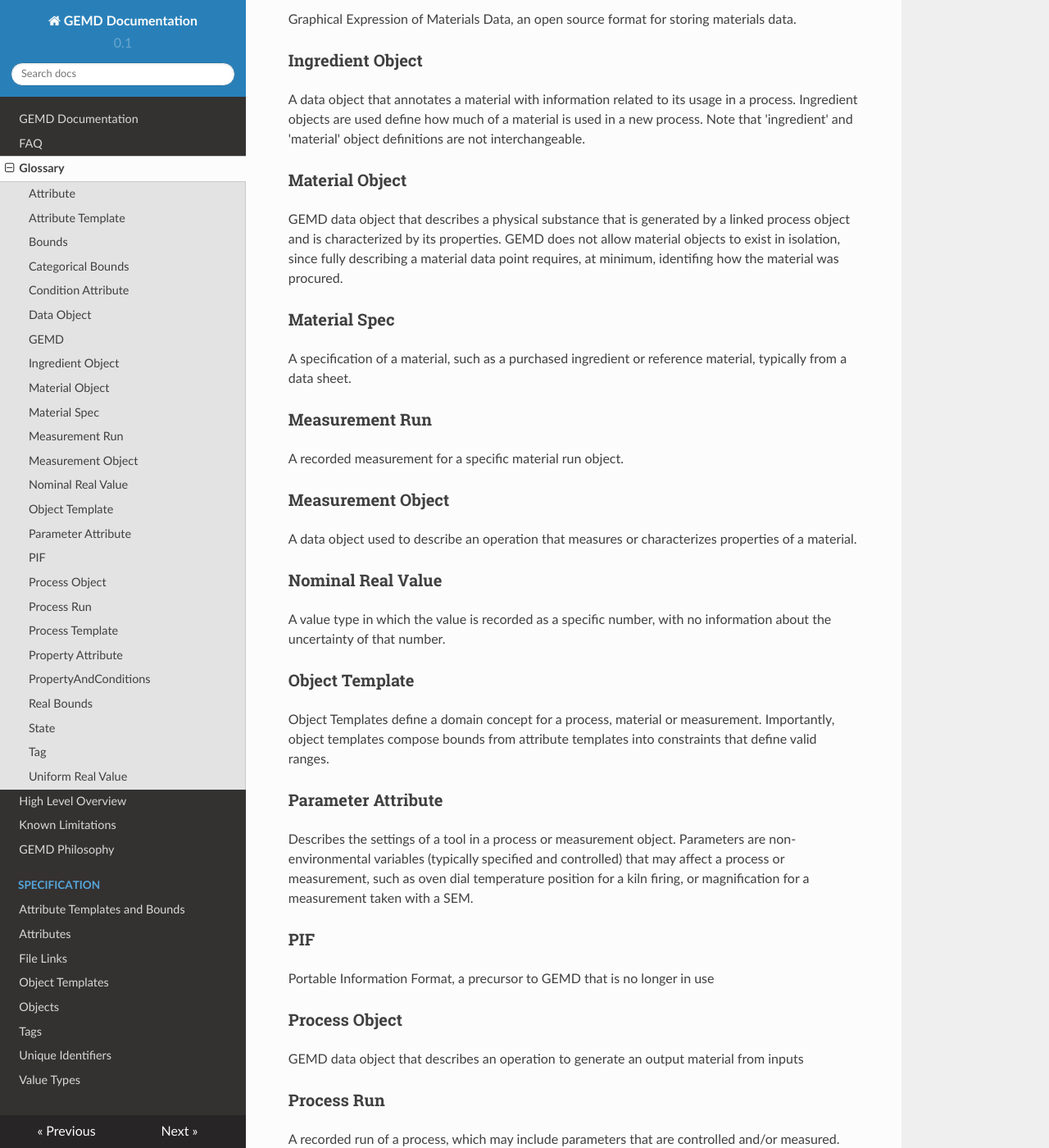
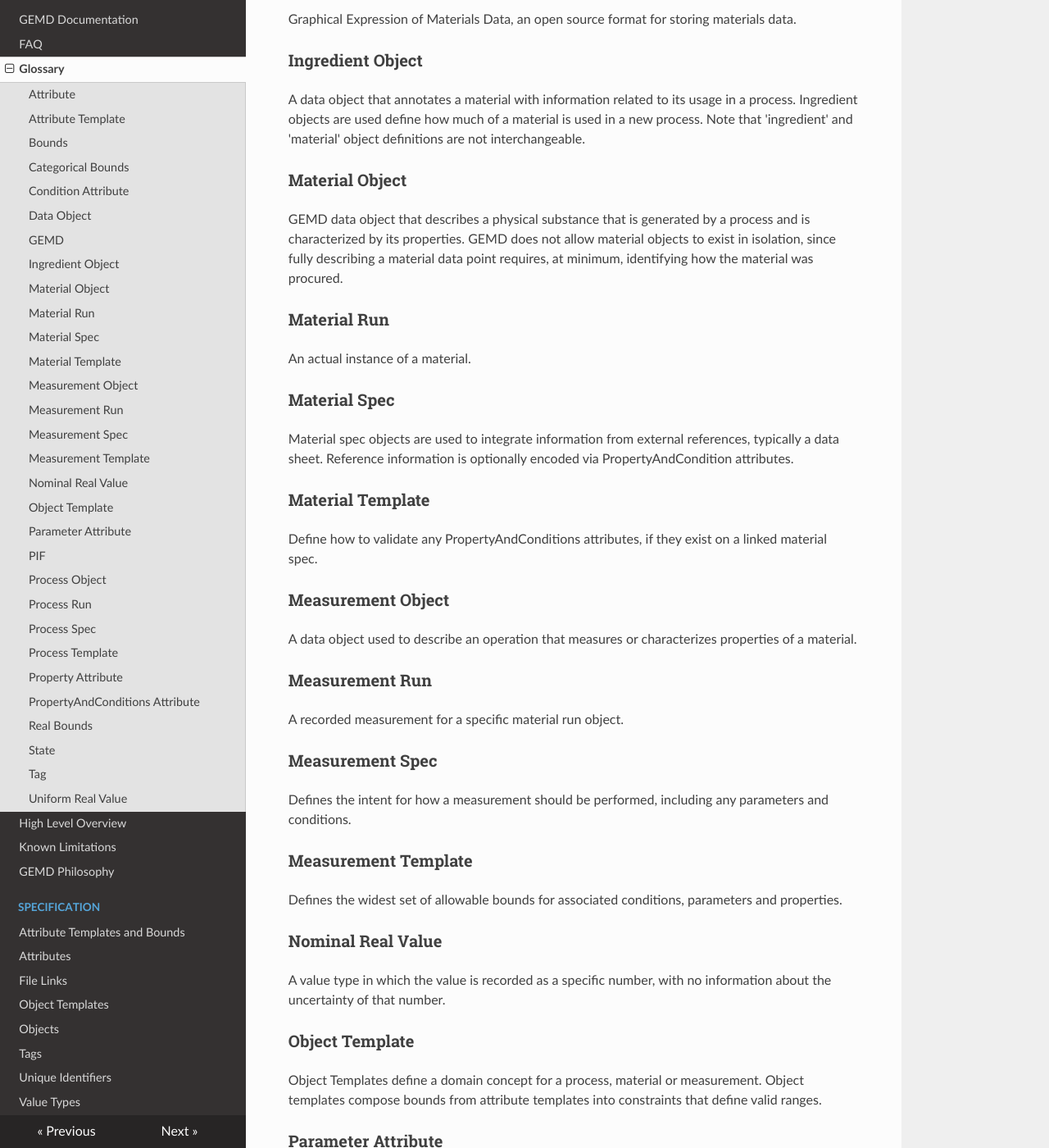
Before and after one commit to CitrineInformatics/gemd-docs, an MkDocs documentation site: the page built from docs/glossary.md, in a window 1280 px wide and 1400 px high, scrolled down 930 px. Shown: the whole window at 82% size. Built offline with MkDocs 1.6.1, drawn with Linux system fonts in a browser that asks for light colours; nearby versions of some CDN libraries; some of the changed text lies outside the part shown.

Commit message:
check coverage for data objects, and add missing items

```diff
--- a/docs/glossary.md
+++ b/docs/glossary.md
@@ -7,7 +7,7 @@ A characteristic of a material, process, or measurement. Attributes can be a GEM
 Attribute templates define a domain concept (e.g. density, yield strength), and include bounds to define acceptable values for a given attribute.
 
 ### Bounds
-Bounds are used in object and attribute templates. Object templates define the least constrained bounds, and attribute templates can constrain bounds to a tighter range or set.  Bounds may be real or categorical.
+Bounds are used in object and attribute templates. Object templates define the widest bounds, and attribute templates bounds further constrain values to a tighter range or set.  Bounds may be real or categorical.
 
 ### Categorical Bounds
 Bounds that are defined by a list of categories.
@@ -25,52 +25,68 @@ Graphical Expression of Materials Data, an open source format for storing materi
 A  data object that annotates a material with information related to its usage in a process. Ingredient objects are used define how much of a material is used in a new process. Note that 'ingredient' and 'material' object definitions are not interchangeable.
 
 ### Material Object
-GEMD data object that describes a physical substance that is generated by a linked process object and is characterized by its properties. GEMD does not allow material objects to exist in isolation, since fully describing a material data point requires, at minimum, identifing how the material was procured.
+GEMD data object that describes a physical substance that is generated by a process and is characterized by its properties. GEMD does not allow material objects to exist in isolation, since fully describing a material data point requires, at minimum, identifying how the material was procured.
+
+### Material Run
+An actual instance of a material.
 
 ### Material Spec
-A specification of a material, such as a purchased ingredient or reference material, typically from a data sheet.
+Material spec objects are used to integrate information from external references, typically a data sheet. Reference information
+is optionally encoded via PropertyAndCondition attributes.
+
+### Material Template
+Define how to validate any PropertyAndConditions attributes, if they exist on a linked material spec.
+
+### Measurement Object
+A data object used to describe an operation that measures or characterizes properties of a material.
 
 ### Measurement Run
 A recorded measurement for a specific material run object.
 
-### Measurement Object
-A data object used to describe an operation that measures or characterizes properties of a material.
+### Measurement Spec
+Defines the intent for how a measurement should be performed, including any parameters and conditions.
+
+### Measurement Template
+Defines the widest set of allowable bounds for associated conditions, parameters and properties.
 
 ### Nominal Real Value
 A value type in which the value is recorded as a specific number, with no information about the uncertainty of that number.
 
 ### Object Template
-Object Templates define a domain concept for a process, material or measurement. Importantly, object templates compose bounds from attribute templates into constraints that define valid ranges.
+Object Templates define a domain concept for a process, material or measurement. Object templates compose bounds from attribute templates into constraints that define valid ranges.
 
 ### Parameter Attribute
-Describes the settings of a tool in a process or measurement object. Parameters are non-environmental variables (typically specified and controlled) that may affect a process or measurement, such as oven dial temperature position for a kiln firing, or magnification for a measurement taken with a SEM.
+Describes the settings of a tool in a process or measurement object. Parameters are non-environmental variables (typically specified and controlled) that may affect a process or measurement.
 
 ### PIF
-Portable Information Format, a precursor to GEMD that is no longer in use
+Portable Information Format, a precursor to GEMD that is no longer in use.
 
 ### Process Object
-GEMD data object that describes an operation to generate an output material from inputs
+GEMD data object that describes an operation to generate an output material from inputs.
 
 ### Process Run
 A recorded run of a process, which may include parameters that are controlled and/or measured.
 
+### Process Spec
+Defines the intent for how a process should work, including any expected parameters and conditions.
+
 ### Process Template
-Process templates are used to define constraints for the names and labels of ingredients. They may link conditions and parameters. (FIXME)
+Process templates are used to define constraints for the names and labels of ingredients. They may link conditions and parameters.
 
 ### Property Attribute
-Describes a measured or calculated property of a material object. A property is a characteristic of a material that can be measured, such as chemical composition, density, or yield strength.
+Describes a measured or calculated property of a material object.
 
-###  PropertyAndConditions
-Known or unmeasured properties of a Material Spec, with specified conditions. (FIXME this def is not good, this is really squishy)
+###  PropertyAndConditions Attribute
+Known (unmeasured) properties of a Material Spec, with specified conditions. These usually come from a technical spec sheet or other external reference.
 
 ### Real Bounds
 Bounds defined by a range of finite real values and a unit.
 
 ### State
-Template, spec and run. Data objects are created in a state, representing generalization (template), intent (spec), and actual result (run)
+Template, spec and run. Data objects are created in a state, representing generalization (template), intent (spec), and actual result (run).
 
 ### Tag
-Tags are used to categorize Object Templates.
+Tags are used to categorize object templates.
 
 ### Uniform Real Value
 A value type in which the value is recorded as a range, with a lower bound and an upper bound, to represent the uncertainty of the measurement.
```
Also changed, not shown: other parts of docs/glossary.md (+1 -1 lines).
